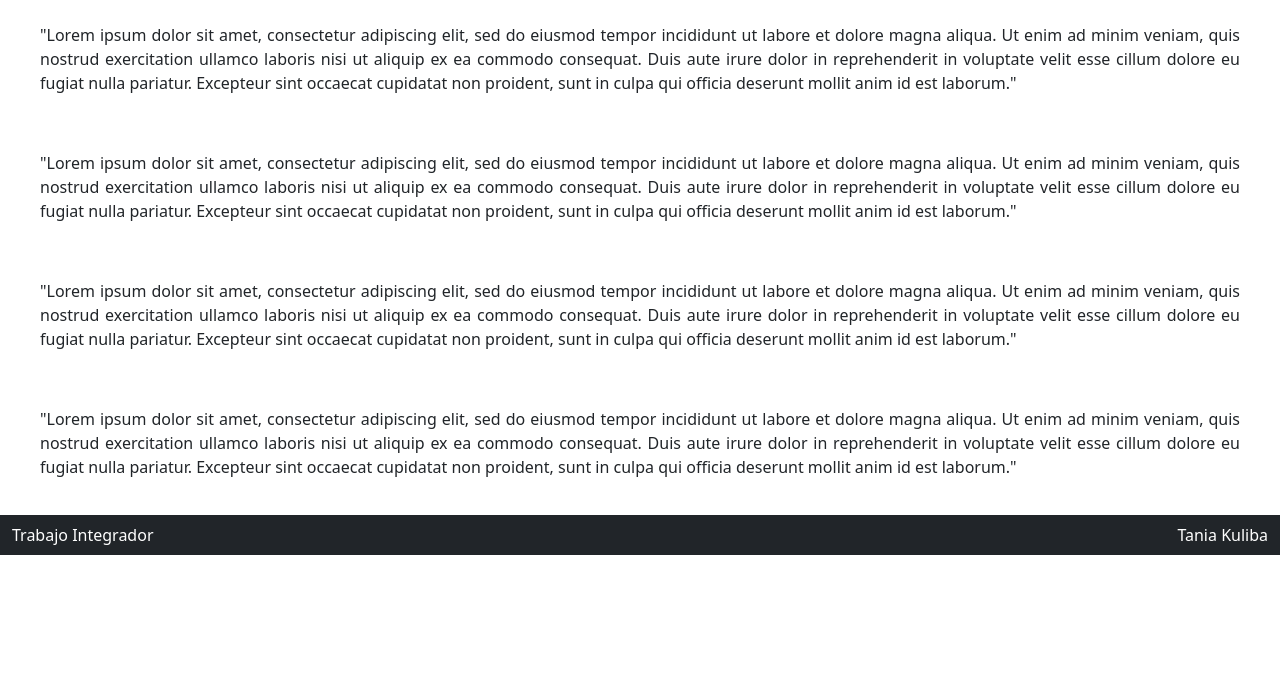
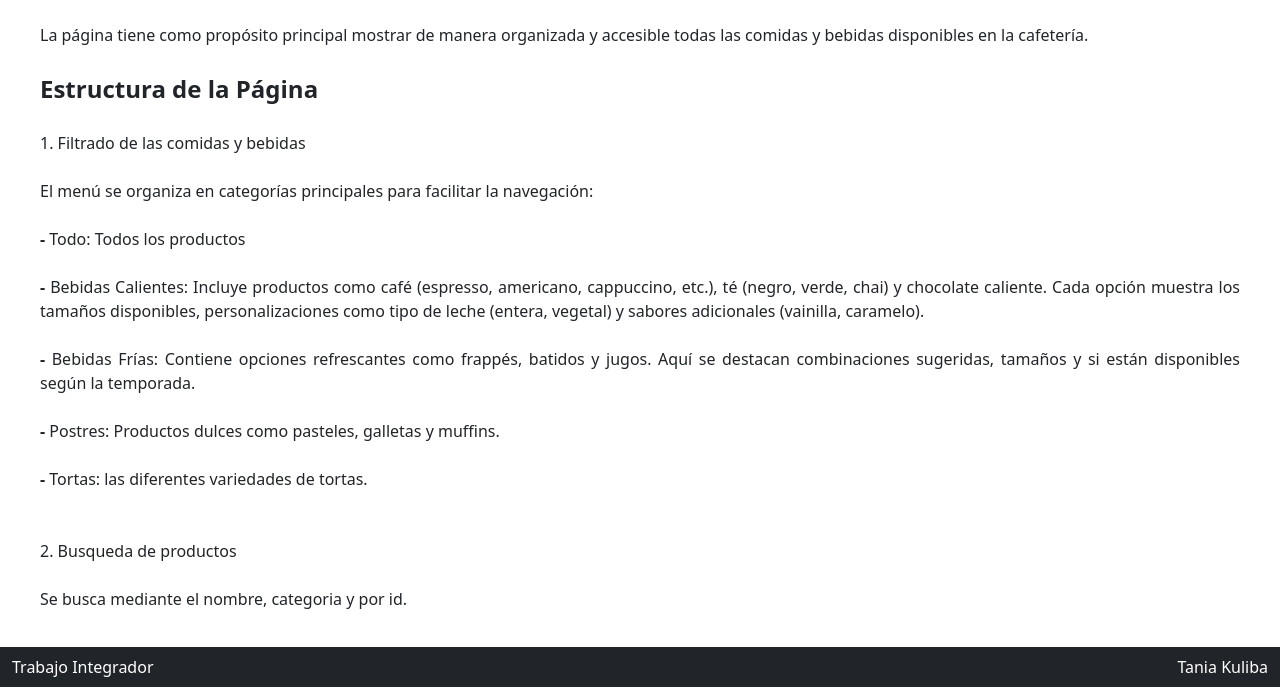
Before and after one commit to crisalixis/cafeteria, a plain HTML site: page index.html in a window 1280 px wide. Shown: the part 213-900 px from the top of the page. Before the commit the page ends 800 px from the top, so only its background shows below. Drawn offline with nearby package versions, Linux system fonts and the light colour scheme.

Commit message:
Add files via upload

```diff
--- a/index.html
+++ b/index.html
@@ -6,7 +6,11 @@
     <meta name="viewport" content="width=device-width, initial-scale=1.0">
     <title>Menu</title>
     <link href="https://cdn.jsdelivr.net/npm/bootstrap@5.3.3/dist/css/bootstrap.min.css" rel="stylesheet" integrity="sha384-QWTKZyjpPEjISv5WaRU9OFeRpok6YctnYmDr5pNlyT2bRjXh0JMhjY6hW+ALEwIH" crossorigin="anonymous"/>
+    <script src="js/icons.js"></script>
     <link rel="stylesheet" href="css/style.css">
+    <style>
+
+    </style>
 </head>
 <body>
     <header>
@@ -41,36 +45,28 @@
       <h1 class="display-1" align="center">Recetario</h1>
       <h1 class="display-6" align="center">¿De que trata?</h1>
       <p class="fw-medium" style="padding: 20px 40px 20px 40px; text-align: justify;">
-        "Lorem ipsum dolor sit amet, consectetur adipiscing elit, sed do eiusmod tempor
-         incididunt ut labore et dolore magna aliqua. Ut enim ad minim veniam, quis
-         nostrud exercitation ullamco laboris nisi ut aliquip ex ea commodo consequat.
-         Duis aute irure dolor in reprehenderit in voluptate velit esse cillum dolore
-         eu fugiat nulla pariatur. Excepteur sint occaecat cupidatat non proident,
-         sunt in culpa qui officia deserunt mollit anim id est laborum."
-      </p>
-      <p class="fw-medium" style="padding: 20px 40px 20px 40px; text-align: justify;">
-        "Lorem ipsum dolor sit amet, consectetur adipiscing elit, sed do eiusmod tempor
-         incididunt ut labore et dolore magna aliqua. Ut enim ad minim veniam, quis
-         nostrud exercitation ullamco laboris nisi ut aliquip ex ea commodo consequat.
-         Duis aute irure dolor in reprehenderit in voluptate velit esse cillum dolore
-         eu fugiat nulla pariatur. Excepteur sint occaecat cupidatat non proident,
-         sunt in culpa qui officia deserunt mollit anim id est laborum."
-      </p>
-      <p class="fw-medium" style="padding: 20px 40px 20px 40px; text-align: justify;">
-        "Lorem ipsum dolor sit amet, consectetur adipiscing elit, sed do eiusmod tempor
-         incididunt ut labore et dolore magna aliqua. Ut enim ad minim veniam, quis
-         nostrud exercitation ullamco laboris nisi ut aliquip ex ea commodo consequat.
-         Duis aute irure dolor in reprehenderit in voluptate velit esse cillum dolore
-         eu fugiat nulla pariatur. Excepteur sint occaecat cupidatat non proident,
-         sunt in culpa qui officia deserunt mollit anim id est laborum."
-      </p><p class="fw-medium" style="padding: 20px 40px 20px 40px; text-align: justify;">
-        "Lorem ipsum dolor sit amet, consectetur adipiscing elit, sed do eiusmod tempor
-         incididunt ut labore et dolore magna aliqua. Ut enim ad minim veniam, quis
-         nostrud exercitation ullamco laboris nisi ut aliquip ex ea commodo consequat.
-         Duis aute irure dolor in reprehenderit in voluptate velit esse cillum dolore
-         eu fugiat nulla pariatur. Excepteur sint occaecat cupidatat non proident,
-         sunt in culpa qui officia deserunt mollit anim id est laborum."
-      </p>
+        La página tiene como propósito principal mostrar de manera organizada y
+        accesible todas las comidas y bebidas disponibles en la cafetería.
+        <br><br>
+        <b style="font-size: 24px;">Estructura de la Página</b>
+        <br><br>
+        1. Filtrado de las comidas y bebidas
+        <br><br>
+        El menú se organiza en categorías principales para facilitar la navegación:
+        <br><br>
+        <b>-</b> Todo: Todos los productos
+        <br><br>
+        <b>-</b> Bebidas Calientes: Incluye productos como café (espresso, americano, cappuccino, etc.), té (negro, verde, chai) y chocolate caliente. Cada opción muestra los tamaños disponibles, personalizaciones como tipo de leche (entera, vegetal) y sabores adicionales (vainilla, caramelo).
+        <br><br>
+        <b>-</b> Bebidas Frías: Contiene opciones refrescantes como frappés, batidos y jugos. Aquí se destacan combinaciones sugeridas, tamaños y si están disponibles según la temporada.
+        <br><br>
+        <b>-</b> Postres: Productos dulces como pasteles, galletas y muffins.
+        <br><br>
+        <b>-</b> Tortas: las diferentes variedades de tortas.
+        <br><br><br>
+        2. Busqueda de productos
+        <br><br>
+        Se busca mediante el nombre, categoria y por id.
     </main>
     <footer>
       <nav class="navbar bg-dark" style="color: white;" data-bs-theme="dark">
```
